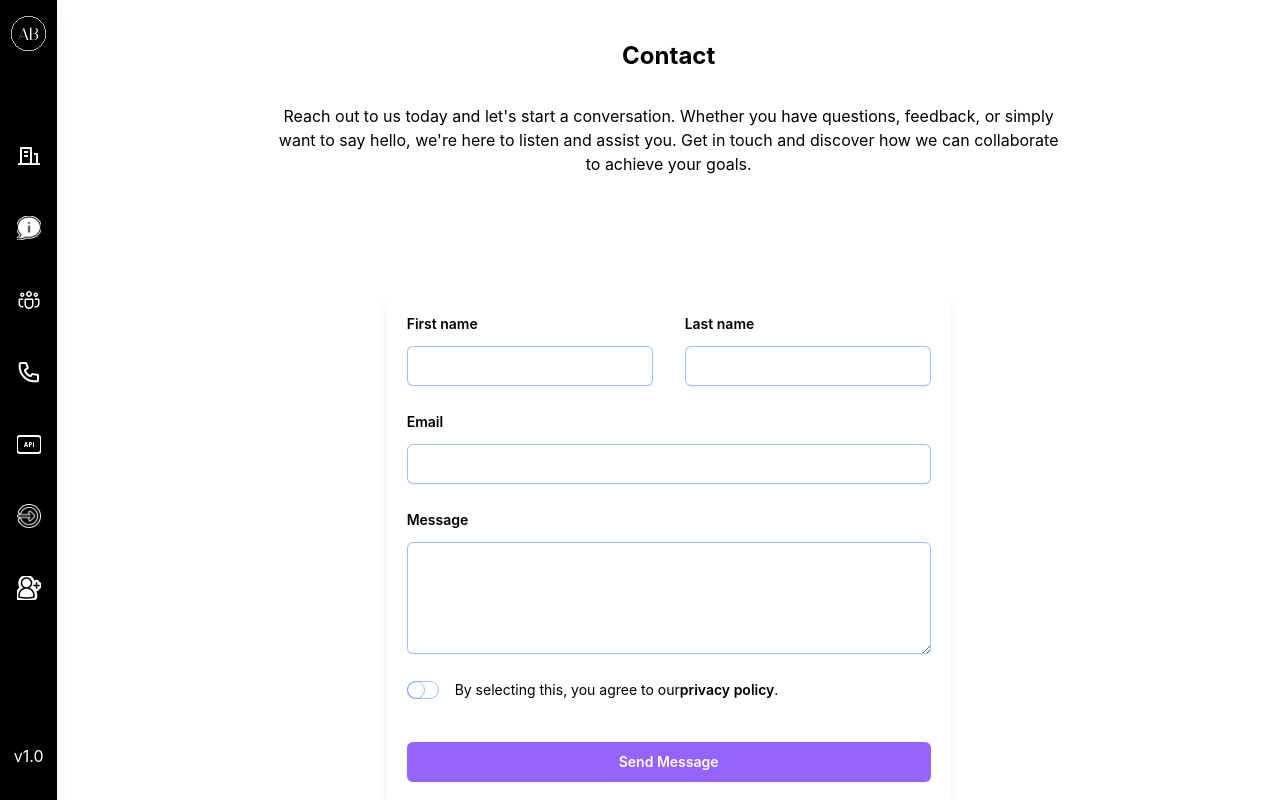
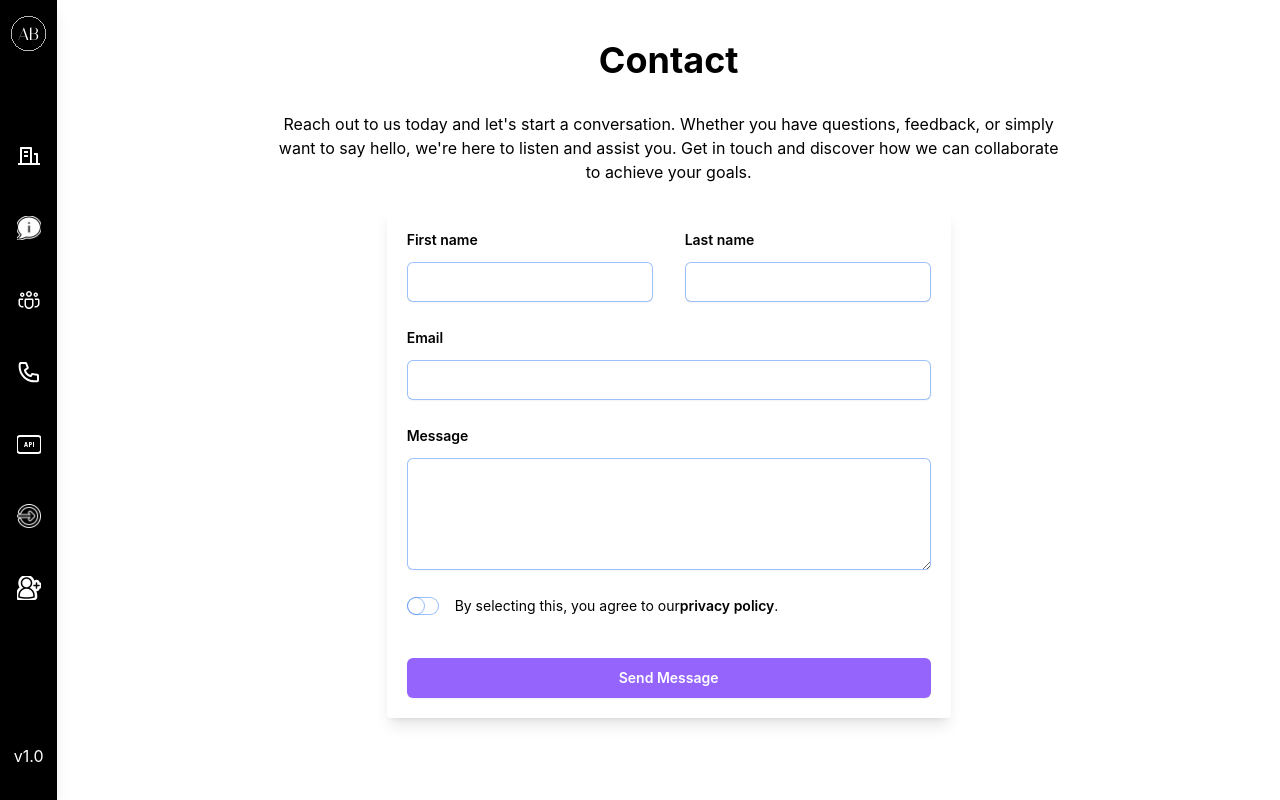
Before and after one commit to cvldz9/WDDM121-API-Proj, a React (Vite) app: page /contact in a window 1280 px wide. Built offline with nearby package versions, Linux system fonts and the light colour scheme; no server answers.

Commit message:
update contact page

```diff
--- a/src/pages/Contact.jsx
+++ b/src/pages/Contact.jsx
@@ -4,10 +4,10 @@ function Contact({ isDarkMode }) {
 	return (
 		<>
 			<div className="flex flex-col items-center h-screen overflow-y-auto">
-				<h3 className="text-center pb-8 pt-10 px-20 text-2xl self-center font-bold">
+				<h3 className="text-center pb-8 pt-10 px-20 text-4xl self-center font-bold">
 					Contact
 				</h3>
-				<div className="flex justify-center pb-8">
+				<div className="flex justify-center">
 					<p className="contact-paragraph text-center">
 						Reach out to us today and let's start a conversation.
 						Whether you have questions, feedback, or simply want to
@@ -17,7 +17,7 @@ function Contact({ isDarkMode }) {
 					</p>
 				</div>
 
-				<div className="isolate bg-white px-6 py-4 sm:py-1 lg:px-8">
+				<div className="isolate bg-white px-6 pb-4 sm:py-1 lg:px-8">
 					{/* <div
 						className="absolute inset-x-0 top-[-10rem] -z-10 transform-gpu overflow-hidden blur-3xl sm:top-[-20rem]"
 						aria-hidden="true"
@@ -37,7 +37,7 @@ function Contact({ isDarkMode }) {
 					<form
 						action="#"
 						method="POST"
-						className="mx-auto mt-5 max-w-xl sm:mt-20 border-p-grey p-5 rounded shadow-lg"
+						className="mx-auto mt-5 max-w-xl border-p-grey p-5 rounded shadow-lg"
 					>
 						<div className="grid grid-cols-1 gap-x-8 gap-y-6 sm:grid-cols-2">
 							<div>
```
